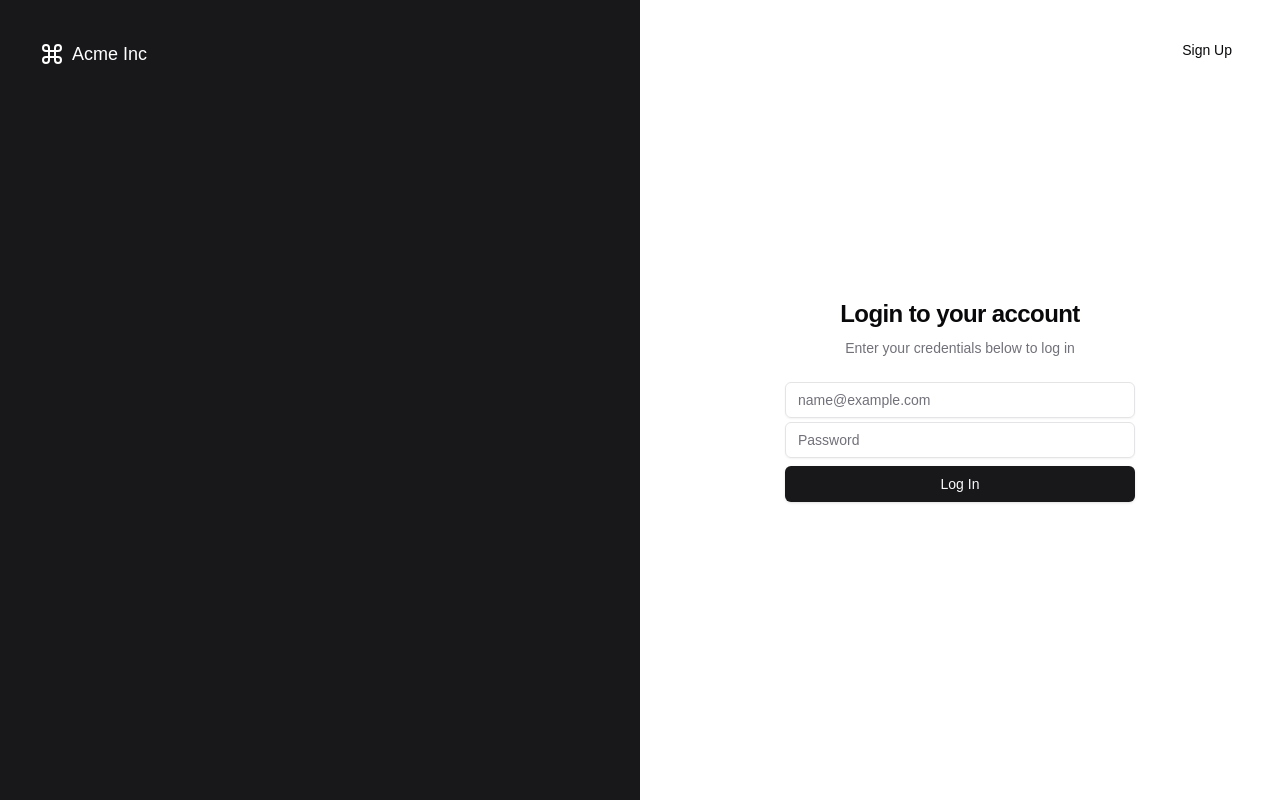
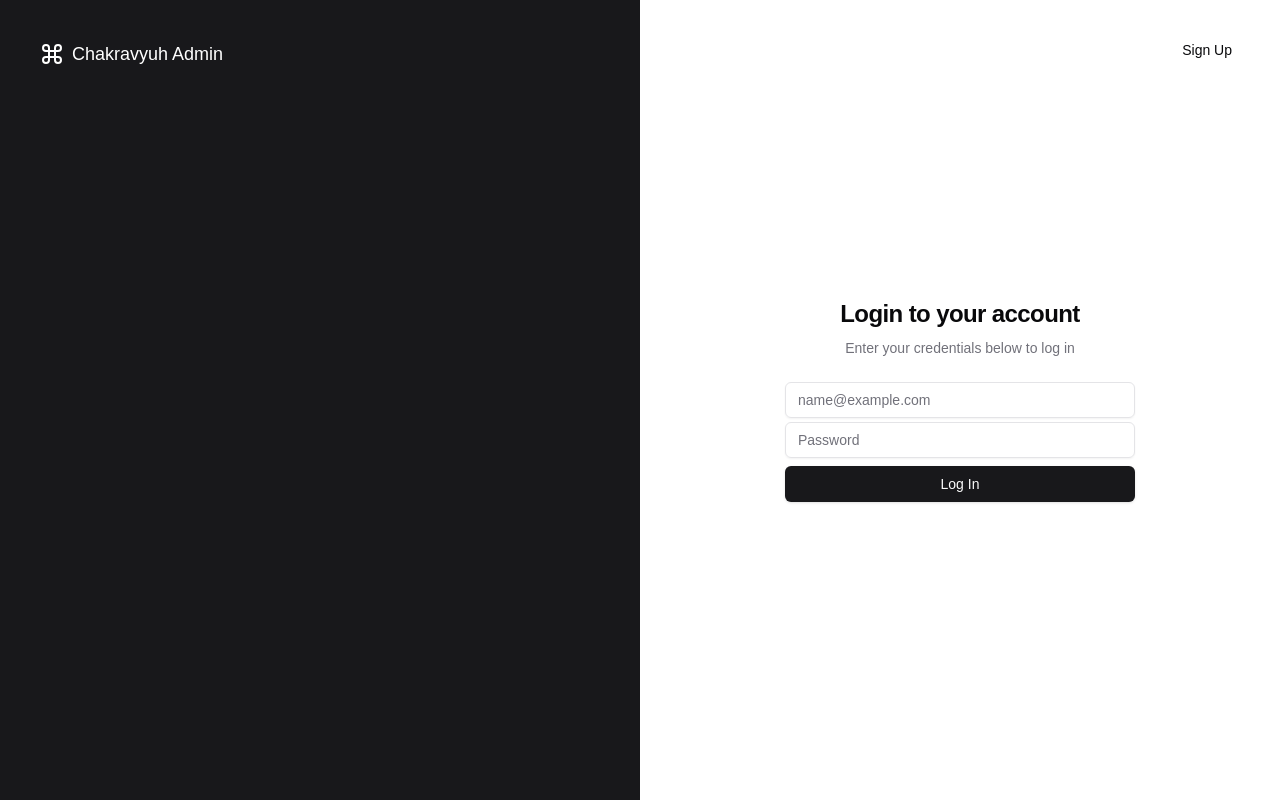
Before and after one commit to GDG-IIITS/chakravyuh, a Next.js app in the folder web/: page /auth/login in a window 1280 px wide. Built offline with nearby package versions, Linux system fonts and the light colour scheme; no server answers.

Commit message:
Replace Acme Inc with Chakravyuh Admin

```diff
--- a/web/app/auth/login/page.tsx
+++ b/web/app/auth/login/page.tsx
@@ -81,7 +81,7 @@ export default function LoginSignupPage() {
           >
             <path d="M15 6v12a3 3 0 1 0 3-3H6a3 3 0 1 0 3 3V6a3 3 0 1 0-3 3h12a3 3 0 1 0-3-3" />
           </svg>
-          Acme Inc
+          Chakravyuh Admin
         </div>
       </div>
       <div className="lg:p-8">
```
